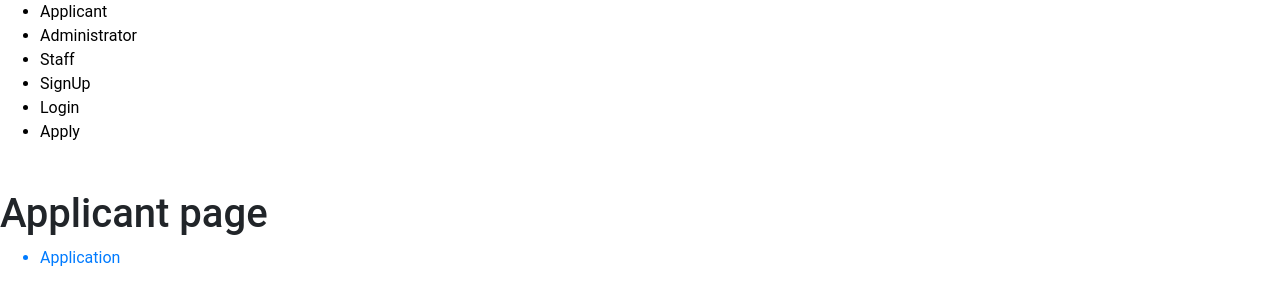
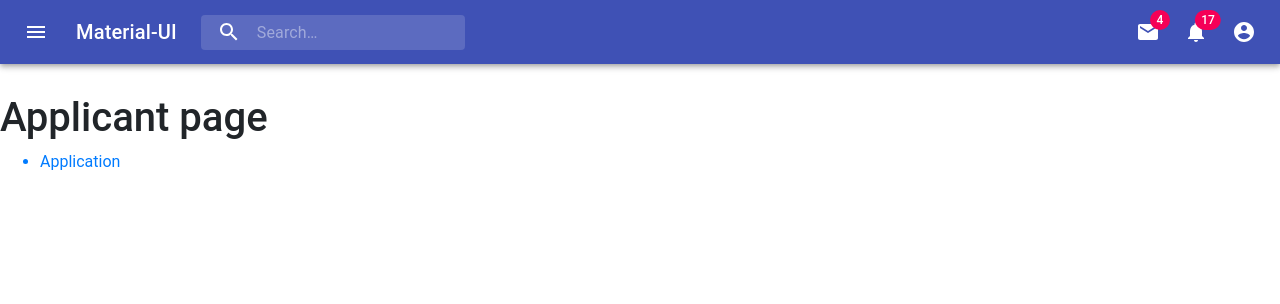
Before and after one commit to senjack/soap, a React (Create React App) app: page /applicant in a window 1280 px wide. Shown: the top 304 px of the page. Built offline with nearby package versions, Linux system fonts and the light colour scheme.

Commit message:
Created an AppBar

```diff
--- a/src/App.js
+++ b/src/App.js
@@ -14,6 +14,7 @@
 import selection from "./components/selection";
 import admission from "./components/admission";
 import interview from "./components/interview";
+import AppNavBar from "./components/AppNavBar";
 import {
   BrowserRouter as Router,
   Switch,
@@ -35,7 +36,8 @@
     return (
       <Router>
         <div className="App">
-          <Nav />
+          <AppNavBar/>
+          {/* <Nav /> */}
           <div className="vertical-spacing3"></div>
           <Switch>
             <Route path="/" exact component={home} />
--- /dev/null
+++ b/src/components/AppNavBar.js
@@ -0,0 +1,230 @@
+import React from 'react';
+import { fade, makeStyles } from '@material-ui/core/styles';
+import AppBar from '@material-ui/core/AppBar';
+import Toolbar from '@material-ui/core/Toolbar';
+import IconButton from '@material-ui/core/IconButton';
+import Typography from '@material-ui/core/Typography';
+import InputBase from '@material-ui/core/InputBase';
+import Badge from '@material-ui/core/Badge';
+import MenuItem from '@material-ui/core/MenuItem';
+import Menu from '@material-ui/core/Menu';
+import MenuIcon from '@material-ui/icons/Menu';
+import SearchIcon from '@material-ui/icons/Search';
+import AccountCircle from '@material-ui/icons/AccountCircle';
+import MailIcon from '@material-ui/icons/Mail';
+import NotificationsIcon from '@material-ui/icons/Notifications';
+import MoreIcon from '@material-ui/icons/MoreVert';
+
+const useStyles = makeStyles(theme => ({
+  grow: {
+    flexGrow: 1,
+  },
+  menuButton: {
+    marginRight: theme.spacing(2),
+  },
+  title: {
+    display: 'none',
+    [theme.breakpoints.up('sm')]: {
+      display: 'block',
+    },
+  },
+  search: {
+    position: 'relative',
+    borderRadius: theme.shape.borderRadius,
+    backgroundColor: fade(theme.palette.common.white, 0.15),
+    '&:hover': {
+      backgroundColor: fade(theme.palette.common.white, 0.25),
+    },
+    marginRight: theme.spacing(2),
+    marginLeft: 0,
+    width: '100%',
+    [theme.breakpoints.up('sm')]: {
+      marginLeft: theme.spacing(3),
+      width: 'auto',
+    },
+  },
+  searchIcon: {
+    width: theme.spacing(7),
+    height: '100%',
+    position: 'absolute',
+    pointerEvents: 'none',
+    display: 'flex',
+    alignItems: 'center',
+    justifyContent: 'center',
+  },
+  inputRoot: {
+    color: 'inherit',
+  },
+  inputInput: {
+    padding: theme.spacing(1, 1, 1, 7),
+    transition: theme.transitions.create('width'),
+    width: '100%',
+    [theme.breakpoints.up('md')]: {
+      width: 200,
+    },
+  },
+  sectionDesktop: {
+    display: 'none',
+    [theme.breakpoints.up('md')]: {
+      display: 'flex',
+    },
+  },
+  sectionMobile: {
+    display: 'flex',
+    [theme.breakpoints.up('md')]: {
+      display: 'none',
+    },
+  },
+}));
+
+export default function PrimarySearchAppBar() {
+  const classes = useStyles();
+  const [anchorEl, setAnchorEl] = React.useState(null);
+  const [mobileMoreAnchorEl, setMobileMoreAnchorEl] = React.useState(null);
+
+  const isMenuOpen = Boolean(anchorEl);
+  const isMobileMenuOpen = Boolean(mobileMoreAnchorEl);
+
+  const handleProfileMenuOpen = event => {
+    setAnchorEl(event.currentTarget);
+  };
+
+  const handleMobileMenuClose = () => {
+    setMobileMoreAnchorEl(null);
+  };
+
+  const handleMenuClose = () => {
+    setAnchorEl(null);
+    handleMobileMenuClose();
+  };
+
+  const handleMobileMenuOpen = event => {
+    setMobileMoreAnchorEl(event.currentTarget);
+  };
+
+  const menuId = 'primary-search-account-menu';
+  const renderMenu = (
+    <Menu
+      anchorEl={anchorEl}
+      anchorOrigin={{ vertical: 'top', horizontal: 'right' }}
+      id={menuId}
+      keepMounted
+      transformOrigin={{ vertical: 'top', horizontal: 'right' }}
+      open={isMenuOpen}
+      onClose={handleMenuClose}
+    >
+      <MenuItem onClick={handleMenuClose}>Profile</MenuItem>
+      <MenuItem onClick={handleMenuClose}>My account</MenuItem>
+    </Menu>
+  );
+
+  const mobileMenuId = 'primary-search-account-menu-mobile';
+  const renderMobileMenu = (
+    <Menu
+      anchorEl={mobileMoreAnchorEl}
+      anchorOrigin={{ vertical: 'top', horizontal: 'right' }}
+      id={mobileMenuId}
+      keepMounted
+      transformOrigin={{ vertical: 'top', horizontal: 'right' }}
+      open={isMobileMenuOpen}
+      onClose={handleMobileMenuClose}
+    >
+      <MenuItem>
+        <IconButton aria-label="show 4 new mails" color="inherit">
+          <Badge badgeContent={4} color="secondary">
+            <MailIcon />
+          </Badge>
+        </IconButton>
+        <p>Messages</p>
+      </MenuItem>
+      <MenuItem>
+        <IconButton aria-label="show 11 new notifications" color="inherit">
+          <Badge badgeContent={11} color="secondary">
+            <NotificationsIcon />
+          </Badge>
+        </IconButton>
+        <p>Notifications</p>
+      </MenuItem>
+      <MenuItem onClick={handleProfileMenuOpen}>
+        <IconButton
+          aria-label="account of current user"
+          aria-controls="primary-search-account-menu"
+          aria-haspopup="true"
+          color="inherit"
+        >
+          <AccountCircle />
+        </IconButton>
+        <p>Profile</p>
+      </MenuItem>
+    </Menu>
+  );
+
+  return (
+    <div className={classes.grow}>
+      <AppBar position="static">
+        <Toolbar>
+          <IconButton
+            edge="start"
+            className={classes.menuButton}
+            color="inherit"
+            aria-label="open drawer"
+          >
+            <MenuIcon />
+          </IconButton>
+          <Typography className={classes.title} variant="h6" noWrap>
+            Material-UI
+          </Typography>
+          <div className={classes.search}>
+            <div className={classes.searchIcon}>
+              <SearchIcon />
+            </div>
+            <InputBase
+              placeholder="Search…"
+              classes={{
+                root: classes.inputRoot,
+                input: classes.inputInput,
+              }}
+              inputProps={{ 'aria-label': 'search' }}
+            />
+          </div>
+          <div className={classes.grow} />
+          <div className={classes.sectionDesktop}>
+            <IconButton aria-label="show 4 new mails" color="inherit">
+              <Badge badgeContent={4} color="secondary">
+                <MailIcon />
+              </Badge>
+            </IconButton>
+            <IconButton aria-label="show 17 new notifications" color="inherit">
+              <Badge badgeContent={17} color="secondary">
+                <NotificationsIcon />
+              </Badge>
+            </IconButton>
+            <IconButton
+              edge="end"
+              aria-label="account of current user"
+              aria-controls={menuId}
+              aria-haspopup="true"
+              onClick={handleProfileMenuOpen}
+              color="inherit"
+            >
+              <AccountCircle />
+            </IconButton>
+          </div>
+          <div className={classes.sectionMobile}>
+            <IconButton
+              aria-label="show more"
+              aria-controls={mobileMenuId}
+              aria-haspopup="true"
+              onClick={handleMobileMenuOpen}
+              color="inherit"
+            >
+              <MoreIcon />
+            </IconButton>
+          </div>
+        </Toolbar>
+      </AppBar>
+      {renderMobileMenu}
+      {renderMenu}
+    </div>
+  );
+}
--- a/src/components/apply.js
+++ b/src/components/apply.js
@@ -6,7 +6,6 @@
   return (
     <div>
       <AuthIndex />
-      {/* <h1>Home Page</h1> */}
     </div>
   );
 }
```
